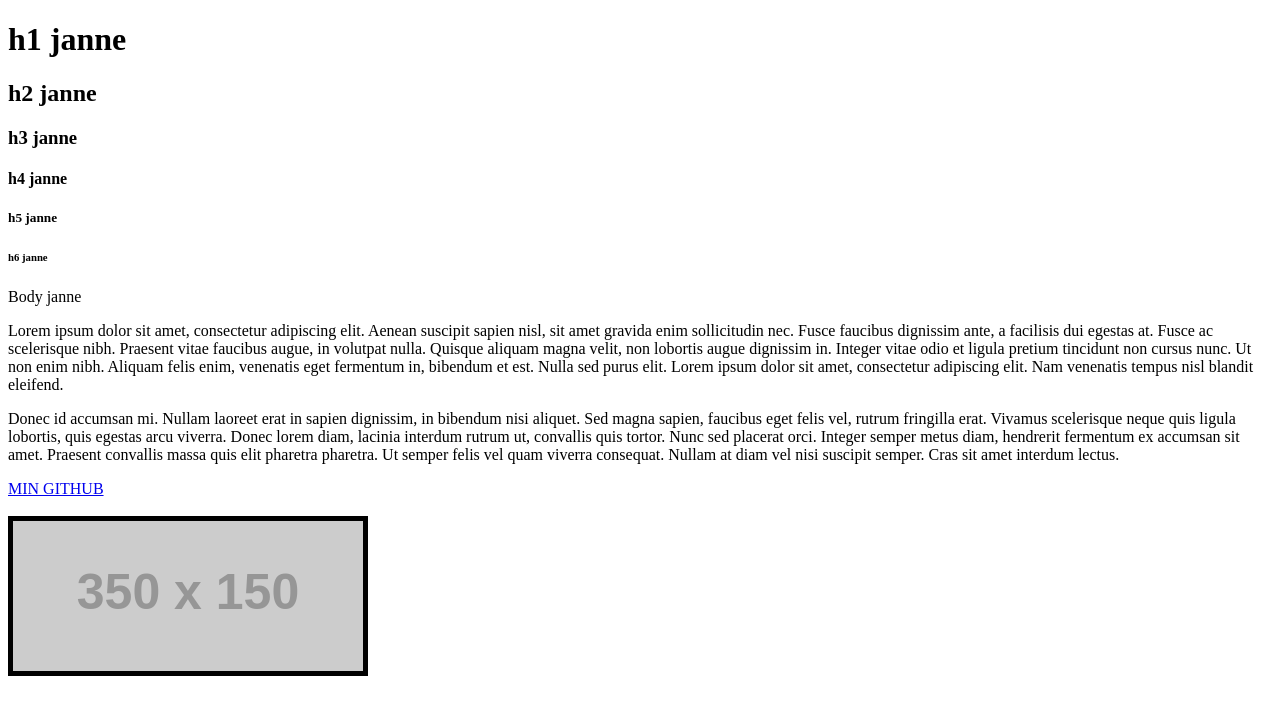
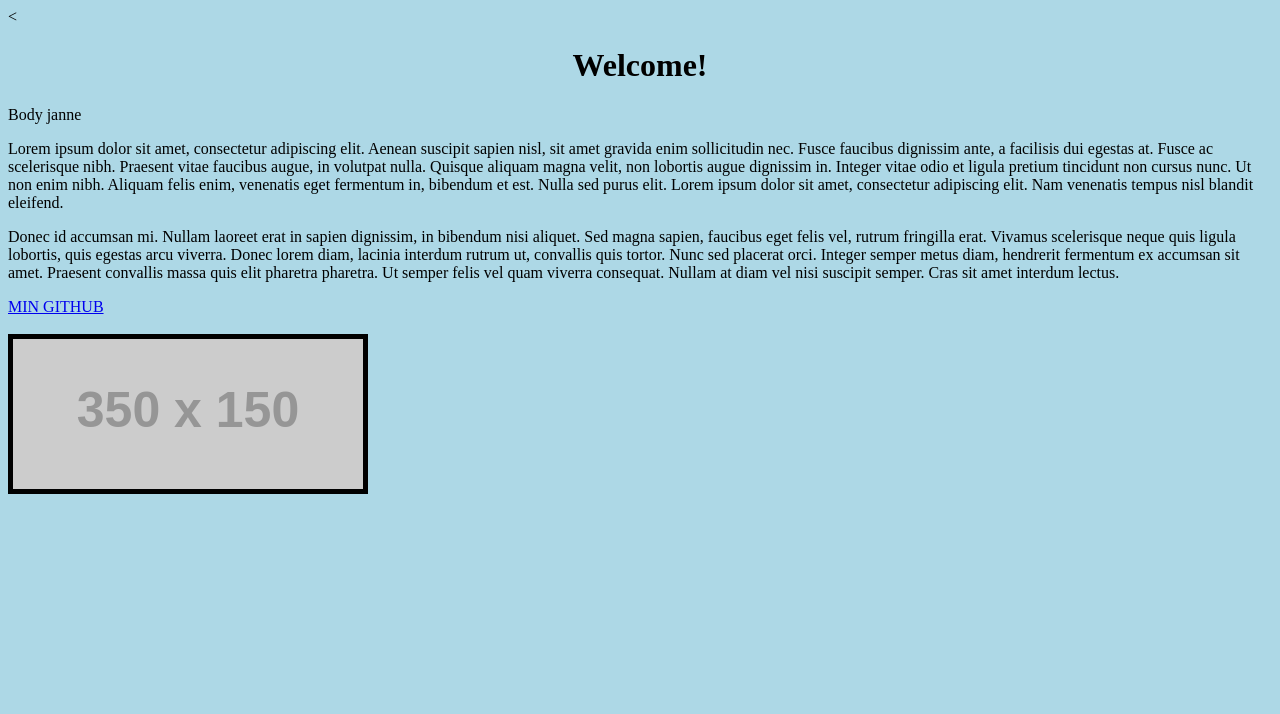
Before and after one commit to MilleAfRolen/milleafrolen.github.io, a plain HTML site: page index.html in a window 1280 px wide. Drawn offline with Linux system fonts and the light colour scheme; placeholder pictures from the web are drawn by us.

Commit message:
added css stylings

```diff
--- a/index.html
+++ b/index.html
@@ -1,20 +1,17 @@
 <!DOCTYPE html>
+<
 
 <html>
     <head>
         <meta charset="utf-8">
         <meta name="viewport" content="width=device-width, initial-scale 1">
+        <link rel="stylesheet" href="style.css" type="text/css">
         <title>
-            Title janne
+            E-portfolio
         </title>
     </head>
     <body>
-        <h1>h1 janne</h1>
-        <h2>h2 janne</h2>
-        <h3>h3 janne</h3>
-        <h4>h4 janne</h4>
-        <h5>h5 janne</h5>
-        <h6>h6 janne</h6>
+        <h1>Welcome!</h1>
 
         Body janne
 
--- /dev/null
+++ b/style.css
@@ -0,0 +1,6 @@
+h1 {
+    text-align: center
+}
+body {
+    background-color: lightblue;
+  }
```
